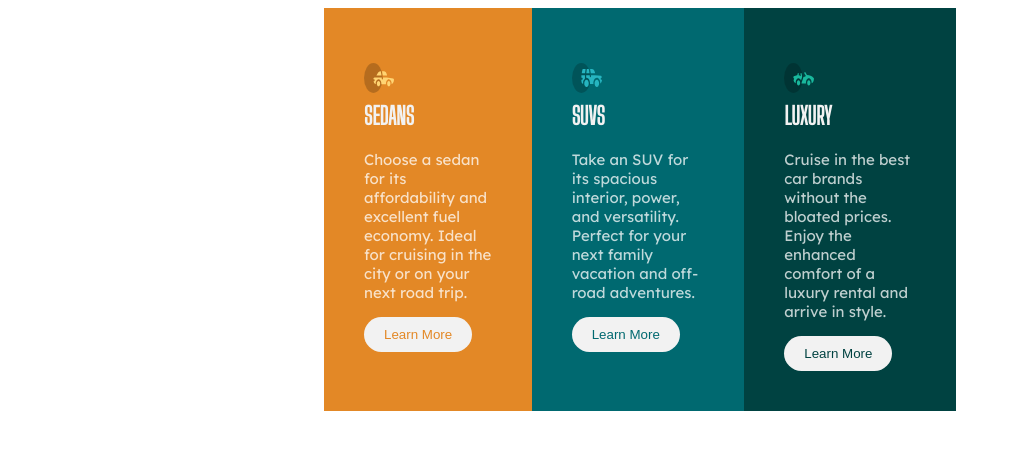
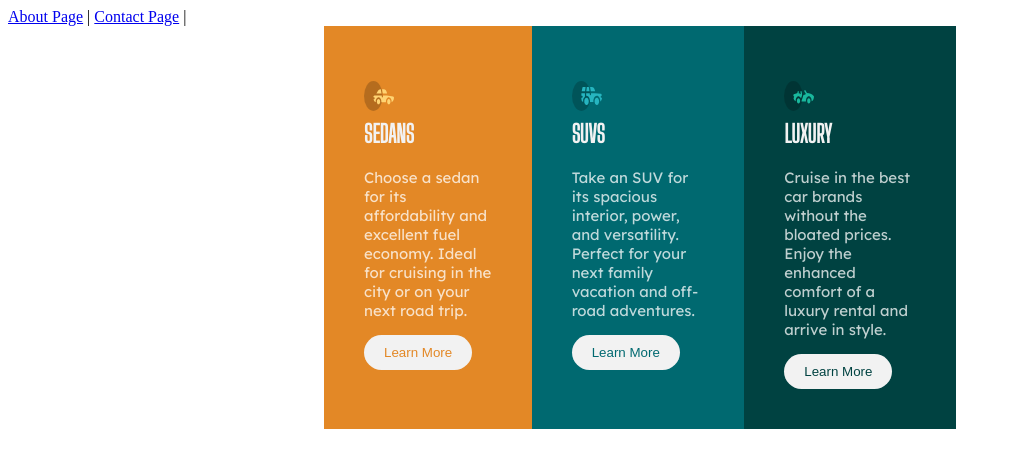
Before and after one commit to a-tae-bi/Flexbox_and_Grid_Layout, a plain HTML site: page index.html in a window 1280 px wide. Shown: the whole page, without its empty margins (0-1011 px from the left). Drawn offline with Linux system fonts and the light colour scheme.

Commit message:
Add files via upload

```diff
--- a/index.html
+++ b/index.html
@@ -11,6 +11,13 @@
 			href="https://fonts.googleapis.com/css?family=Lexend+Deca|Big+Shoulders+Display"
 		/>
 	<body>
+		<header>
+			<nav>
+			<a href="index.html">About Page</a> |
+			<a href="grid.html">Contact Page</a> |
+			</nav>
+			</header>
+
 		<main>
 			<div id="container">
 				<div id="sedans_container">
```
